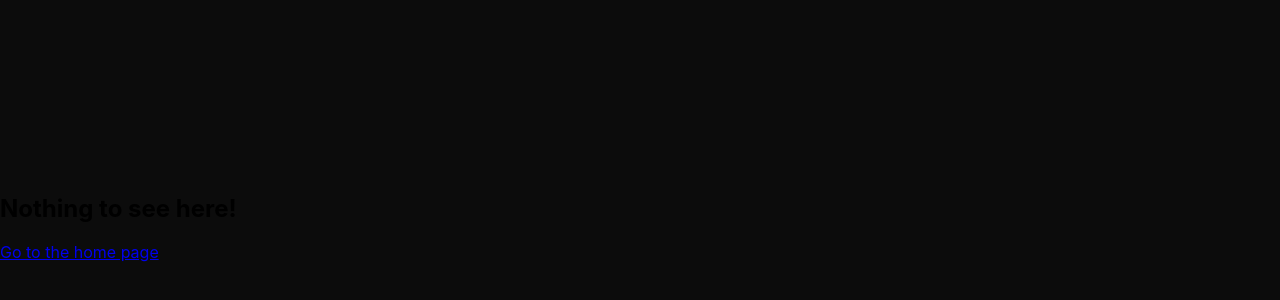
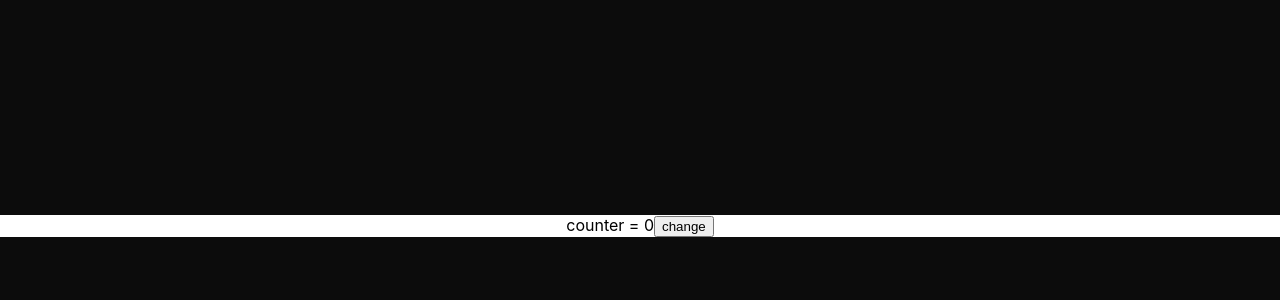
Before and after one commit to dvsherbakov/feature-store, a React (Create React App) app: page /test in a window 1280 px wide. Shown: the part 174-474 px from the top of the page. Built offline with nearby package versions, Linux system fonts and the light colour scheme.

Commit message:
add test hook

```diff
--- a/src/App.tsx
+++ b/src/App.tsx
@@ -9,6 +9,7 @@ import Infinity from "./pages/loaders/Infinity";
 import Awesome from "./pages/checkboxes/Awesome";
 import Glow from "./pages/checkboxes/Glow";
 import Kbd from "./pages/kbd/kbd";
+import TestPage from "./pages/Test/TestPage";
 
 
 function App() {
@@ -22,6 +23,7 @@ function App() {
                 <Route path='awesome' element={<Awesome/>}/>
                 <Route path='glow' element={<Glow/>}/>
                 <Route path='kbd' element={<Kbd/>}/>
+                <Route path='test' element={<TestPage/>}/>
                 <Route path="*" element={<NoMatch/>}/>
             </Route>
 
--- /dev/null
+++ b/src/components/Test/Test.tsx
@@ -0,0 +1,19 @@
+import React from 'react';
+import {useStorage} from "../../hooks/useStorage";
+
+const Test = () => {
+    const [counter, setCounter] = useStorage(0)
+
+    const handleChange = () => {
+        setCounter(x => x + (Math.random() > 0.5 ? 1 : -1) * Math.trunc(Math.random() * 10))
+    }
+
+    return (
+        <div>
+            <span>{`counter = ${counter}`}</span>
+            <button onClick={handleChange}>change</button>
+        </div>
+    );
+};
+
+export default Test;
--- /dev/null
+++ b/src/hooks/useStorage.ts
@@ -0,0 +1,10 @@
+import {useCallback, useState, SetStateAction} from 'react'
+
+export function useStorage<T>(startValue: T) {
+    const [value, setValue] = useState<T>(startValue)
+    const setter = useCallback((val: SetStateAction<T>): void => {
+        setValue(val);
+    }, [])
+
+    return [value, setter] as const
+}
--- /dev/null
+++ b/src/pages/Test/TestPage.tsx
@@ -0,0 +1,15 @@
+import React from 'react';
+import Test from "../../components/Test/Test";
+import {CenterViewContainer} from "../../components";
+
+const TestPage = () => {
+    return (
+        <div>
+            <CenterViewContainer background={'#FFFFFF'}>
+                <Test/>
+            </CenterViewContainer>
+        </div>
+    );
+};
+
+export default TestPage;
```
